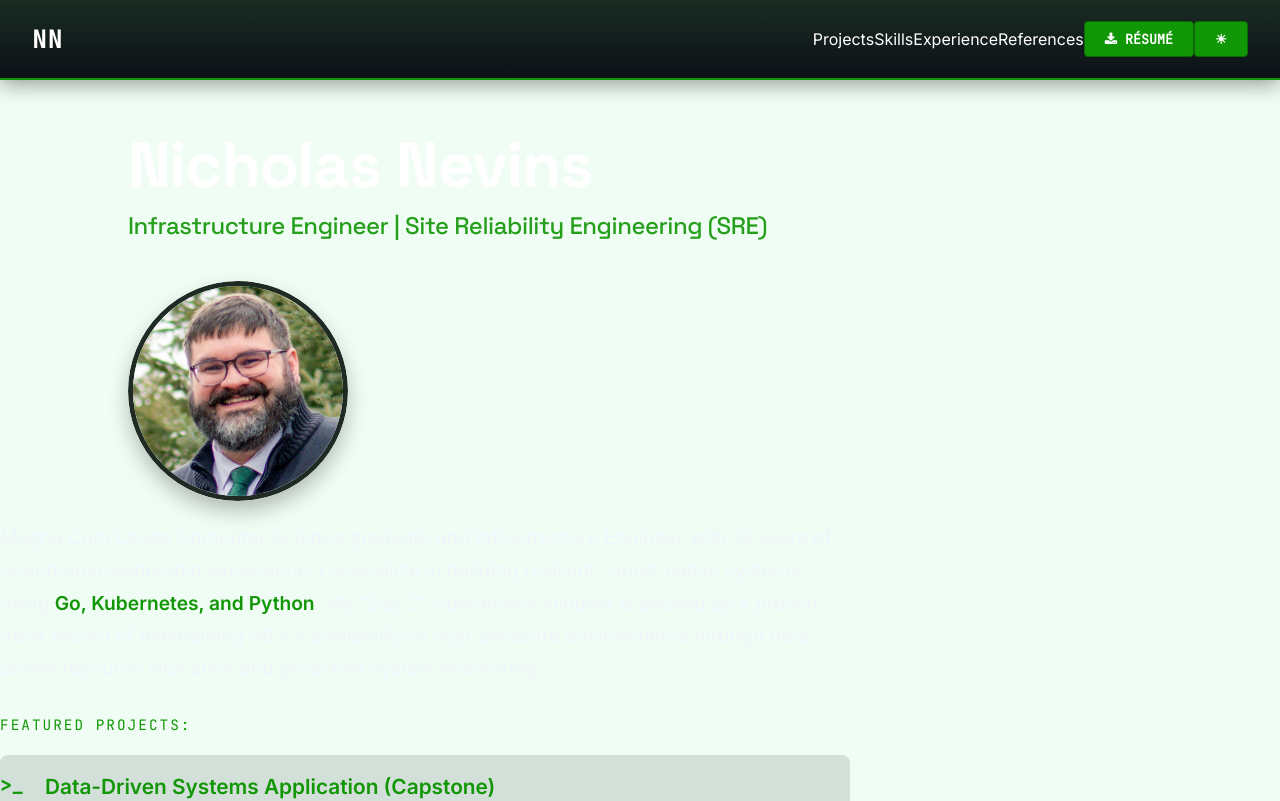
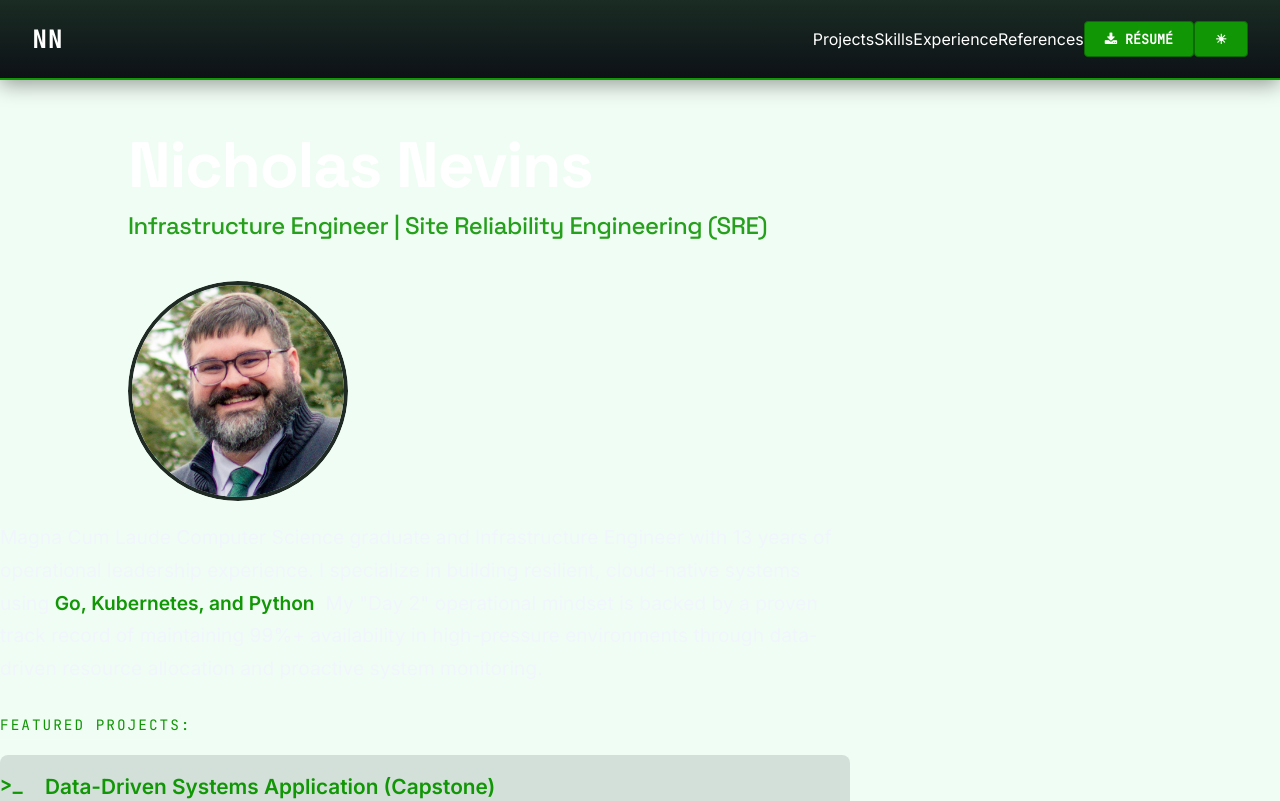
Before and after one commit to NevinsN/professional_portfolio, a React (Create React App) app in the folder professional_portfolio/: page / in a window 1280 px wide. Shown: the top 801 px of the page. Built offline with nearby package versions, Linux system fonts and the light colour scheme.

Commit message:
Update Home.css

```diff
--- a/professional_portfolio/src/Components/Home/Home.css
+++ b/professional_portfolio/src/Components/Home/Home.css
@@ -41,7 +41,6 @@
     width: 220px;
     height: 220px;
     border-radius: 50%;
-    box-shadow: 0 10px 20px rgba(0,0,0,0.25);
     overflow: hidden;
 }
 
@@ -50,7 +49,7 @@
     height: 100%;
     object-fit: cover;
     border-radius: 50%;
-    border: 5px solid;
+    border: 4px solid;
 }
 
 .App.light .home-headshot {
```
